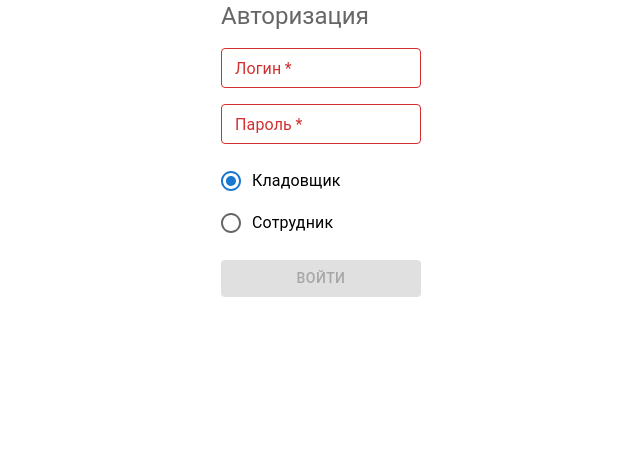
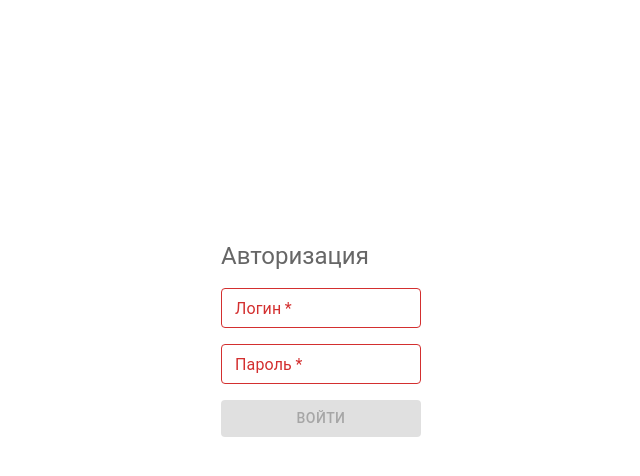
Before and after one commit to devlsl/frontendBSUpractice-, a React (Vite) app: page / in a window 1280 px wide. Shown: the top 476 px of the page, without its empty margins (319-959 px from the left). Built offline with nearby package versions, Linux system fonts and the light colour scheme.

Commit message:
изменил логику сохранения отмеченных предметов для создания новой заявки у сотрудника

```diff
--- a/src/components/AuthPage.tsx
+++ b/src/components/AuthPage.tsx
@@ -1,11 +1,9 @@
 import {
   Alert,
+  Box,
   Button,
   FormControl,
-  FormControlLabel,
   FormLabel,
-  Radio,
-  RadioGroup,
   Stack,
   TextField,
   Typography
@@ -20,8 +18,7 @@ const initialAuthFormValue: AuthForm = {
   disabledSubmitBtn: true,
   values: {
     login: '',
-    password: '',
-    role: 'кладовщик'
+    password: ''
   }
 }
 
@@ -49,7 +46,7 @@ export const AuthPage = () => {
     }
   }
 
-  const setNewValue = (key: keyof AuthData, value: Role | string) => {
+  const setNewValue = (key: keyof AuthData, value: string) => {
     setAuthForm((prev) => ({
       ...prev,
       values: { ...prev.values, [key]: value }
@@ -57,7 +54,7 @@ export const AuthPage = () => {
   }
 
   return (
-    <>
+    <Box mt="30vh">
       <FormControl disabled={authForm.disabled}>
         <FormLabel>
           <Typography variant="h5">Авторизация</Typography>
@@ -85,24 +82,6 @@ export const AuthPage = () => {
             }}
           />
 
-          <RadioGroup
-            defaultValue={'кладовщик' as Role}
-            value={authForm.values.role}
-            onChange={(_event, value) => {
-              setNewValue('role', value)
-            }}
-          >
-            <FormControlLabel
-              value={'кладовщик' as Role}
-              control={<Radio />}
-              label="Кладовщик"
-            />
-            <FormControlLabel
-              value={'сотрудник' as Role}
-              control={<Radio />}
-              label="Сотрудник"
-            />
-          </RadioGroup>
           <Button
             disabled={authForm.disabledSubmitBtn}
             variant="contained"
@@ -118,6 +97,6 @@ export const AuthPage = () => {
           )} */}
         </Stack>
       </FormControl>
-    </>
+    </Box>
   )
 }
--- a/src/components/client/NewApplication.tsx
+++ b/src/components/client/NewApplication.tsx
@@ -1,6 +1,9 @@
-import { Box } from '@mui/material'
-import { DataGrid, GridColDef } from '@mui/x-data-grid'
+import { Box, Button, Stack } from '@mui/material'
+import { DataGrid, GridColDef, GridRowId, ruRU } from '@mui/x-data-grid'
+import { AuthProviderValue } from 'hoc/AuthProvider'
+import { useAuth } from 'hooks/useAuth'
 import { useEffect, useState } from 'react'
+import { addNewApplication } from 'service/addNewApplication'
 import { fetchItems } from 'service/fetchItems'
 
 export interface Item {
@@ -10,21 +13,29 @@ export interface Item {
 
 const columns: GridColDef[] = [
   { field: 'id', headerName: 'Инвентарный номер', width: 200 },
-  { field: 'name', headerName: 'Наименование', width: 200 }
+  { field: 'name', headerName: 'Наименование', width: 250 }
 ]
 
 export const NewApplication = () => {
   const [items, setItems] = useState<Item[]>([])
-  const [checkedIdItems, setCheckedIdItems] = useState<number[]>([])
-  console.log(checkedIdItems)
+  const [selectedItems, setSelectedItems] = useState<GridRowId[]>([])
 
   useEffect(() => {
     fetchItems().then(setItems)
   }, [])
 
+  const { user } = useAuth() as AuthProviderValue
+  const handleSubmitApplication = () => {
+    if (user) {
+      addNewApplication(user, selectedItems as number[])
+    }
+  }
+
   return (
     <Box sx={{ marginTop: '100px', width: 500 }}>
+      <Stack spacing={2}>
         <DataGrid
+          localeText={ruRU.components.MuiDataGrid.defaultProps.localeText}
           rows={items}
           columns={columns}
           initialState={{
@@ -33,20 +44,18 @@ export const NewApplication = () => {
             }
           }}
           checkboxSelection
-        // onCellClick={(cell) => {
-        //   setChackedIdItems((prev) => {
-        //     const id = prev.filter((id) => cell.id === id)
-        //     console.log(id)
-        //     return prev
-        //     // return [...prev, !!id.length ? cell.id : null]
-        //   })
-        // }}
-        onCellClick={(cell) => {
-          // if (checkedIdItems.find((id) => id === cell.id)) {
-          //   setCheckedIdItems((prev) => [...prev, cell.id])
-          // }
-        }}
+          onRowSelectionModelChange={(selectedIds) =>
+            setSelectedItems(selectedIds)
+          }
         />
+        <Button
+          color="info"
+          variant="contained"
+          onClick={handleSubmitApplication}
+        >
+          Сделать заявку
+        </Button>
+      </Stack>
     </Box>
   )
 }
--- a/src/data/types/index.ts
+++ b/src/data/types/index.ts
@@ -5,7 +5,6 @@ export type Status = 'выдача' | 'возврат'
 export interface AuthData {
   login: string
   password: string
-  role: Role
 }
 
 export interface AuthorizedUser extends AuthData {
--- /dev/null
+++ b/src/service/addNewApplication.ts
@@ -0,0 +1,19 @@
+import { url } from 'api'
+import axios from 'axios'
+import { AuthorizedUser } from 'data/types'
+
+export async function addNewApplication(user: AuthorizedUser, items: number[]) {
+  const query = url + 'user'
+  const response = await axios.post(query, { params: { user, items } })
+
+  return response.data
+
+  if (user) {
+    return { checkedUser: user, successMessage: response.data.message } as {
+      checkedUser: AuthorizedUser
+      successMessage: string
+    }
+  }
+
+  throw new Error(response.data.message)
+}
```
Lines whose indentation alone changed are shown as unchanged.
